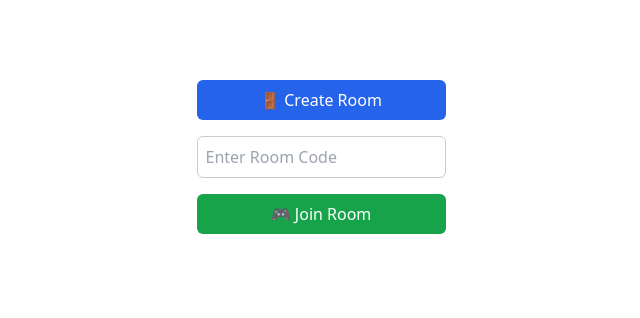
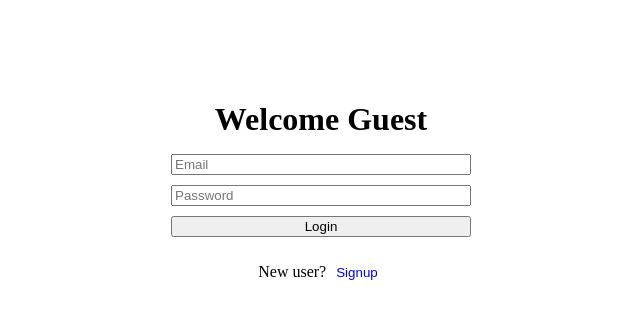
Before and after one commit to coder30247/3Doodle, a Next.js app: page / in a window 1280 px wide. Shown: the top 318 px of the page, without its empty margins (319-959 px from the left). Built offline with nearby package versions, Linux system fonts and the light colour scheme; no server answers.

Commit message:
Authentication is completed

```diff
--- /dev/null
+++ b/lib/firebase.js
@@ -0,0 +1,19 @@
+// lib/firebase.js
+import { initializeApp, getApps, getApp } from 'firebase/app';
+import { getAuth } from 'firebase/auth';
+
+const firebaseConfig = {
+  apiKey: process.env.NEXT_PUBLIC_FIREBASE_API_KEY,
+  authDomain: process.env.NEXT_PUBLIC_FIREBASE_AUTH_DOMAIN,
+  projectId: process.env.NEXT_PUBLIC_FIREBASE_PROJECT_ID,
+  storageBucket: process.env.NEXT_PUBLIC_FIREBASE_STORAGE_BUCKET,
+  messagingSenderId: process.env.NEXT_PUBLIC_FIREBASE_MESSAGING_SENDER_ID,
+  appId: process.env.NEXT_PUBLIC_FIREBASE_APP_ID,
+};
+
+console.log("API KEY:", process.env.NEXT_PUBLIC_FIREBASE_API_KEY)
+
+const app = !getApps().length ? initializeApp(firebaseConfig) : getApp();
+const auth = getAuth(app);
+
+export { app, auth };
--- a/package.json
+++ b/package.json
@@ -8,14 +8,15 @@
         "start": "next start"
     },
     "dependencies": {
+        "firebase": "^11.8.1",
         "next": "13.4.19",
         "react": "18.2.0",
         "react-dom": "18.2.0",
         "socket.io-client": "4.7.2"
     },
     "devDependencies": {
-        "tailwindcss": "3.3.3",
+        "autoprefixer": "10.4.15",
         "postcss": "8.4.24",
-        "autoprefixer": "10.4.15"
+        "tailwindcss": "3.3.3"
     }
 }
--- a/pages/_app.js
+++ b/pages/_app.js
@@ -1,5 +1,87 @@
-import '../styles/globals.css';
+import { useEffect, useState } from 'react';
+import { auth } from '../lib/firebase';
+import {
+  onAuthStateChanged,
+  signInWithEmailAndPassword,
+  createUserWithEmailAndPassword,
+  signOut,
+} from 'firebase/auth';
+import RoomSettingsModal from '../components/RoomSettingsModal';
 
-export default function App({ Component, pageProps }) {
-  return <Component {...pageProps} />;
+export default function Home() {
+  const [user, setUser] = useState(null);
+  const [email, setEmail] = useState('');
+  const [password, setPassword] = useState('');
+  const [isLogin, setIsLogin] = useState(true); // toggle between login/signup
+
+  useEffect(() => {
+    const unsubscribe = onAuthStateChanged(auth, (currentUser) => {
+      setUser(currentUser);
+    });
+    return () => unsubscribe();
+  }, []);
+
+  const handleAuth = async (e) => {
+    e.preventDefault();
+    try {
+      if (isLogin) {
+        await signInWithEmailAndPassword(auth, email, password);
+      } else {
+        await createUserWithEmailAndPassword(auth, email, password);
+      }
+      setEmail('');
+      setPassword('');
+    } catch (error) {
+      alert(error.message);
+    }
+  };
+
+  const handleLogout = async () => {
+    await signOut(auth);
+  };
+
+  return (
+    <main style={{ display: 'flex', flexDirection: 'column', alignItems: 'center', marginTop: '5rem' }}>
+      <h1 style={{ marginBottom: '1rem' }}>
+        Welcome {user ? user.email : 'Guest'}
+      </h1>
+
+      {!user ? (
+        <form onSubmit={handleAuth} style={{ display: 'flex', flexDirection: 'column', width: '300px', gap: '10px' }}>
+          <input
+            type="email"
+            placeholder="Email"
+            value={email}
+            onChange={(e) => setEmail(e.target.value)}
+            required
+          />
+          <input
+            type="password"
+            placeholder="Password"
+            value={password}
+            onChange={(e) => setPassword(e.target.value)}
+            required
+          />
+          <button type="submit">{isLogin ? 'Login' : 'Signup'}</button>
+          <p style={{ textAlign: 'center' }}>
+            {isLogin ? 'New user?' : 'Already have an account?'}{' '}
+            <button
+              type="button"
+              onClick={() => setIsLogin(!isLogin)}
+              style={{ background: 'none', border: 'none', color: 'blue', cursor: 'pointer' }}
+            >
+              {isLogin ? 'Signup' : 'Login'}
+            </button>
+          </p>
+        </form>
+      ) : (
+        <>
+          <button onClick={handleLogout} style={{ marginBottom: '1rem' }}>
+            Logout
+          </button>
+          <RoomSettingsModal />
+        </>
+      )}
+    </main>
+  );
 }
--- a/pages/index.js
+++ b/pages/index.js
@@ -1,8 +1,24 @@
+import { useEffect, useState } from 'react';
+import { onAuthStateChanged } from 'firebase/auth';
+import { auth } from '../lib/firebase';
 import RoomSettingsModal from '../components/RoomSettingsModal';
 
 export default function Home() {
+  const [user, setUser] = useState(null);
+
+  useEffect(() => {
+    const unsubscribe = onAuthStateChanged(auth, (currentUser) => {
+      setUser(currentUser);
+    });
+
+    return () => unsubscribe();
+  }, []);
+
   return (
-    <main style={{ display: 'flex', justifyContent: 'center', marginTop: '5rem' }}>
+    <main style={{ display: 'flex', flexDirection: 'column', alignItems: 'center', marginTop: '5rem' }}>
+      <h1 style={{ marginBottom: '2rem' }}>
+        Welcome {user ? user.email : 'Guest'}
+      </h1>
       <RoomSettingsModal />
     </main>
   );
```
Also changed, not shown: components/LogOutButton.js (added, +16 -0 lines), pages/login/login.js (added, +36 -0 lines), pages/login/signup.js (added, +36 -0 lines), 2 other files (tests, documents, lock files or other folders).
